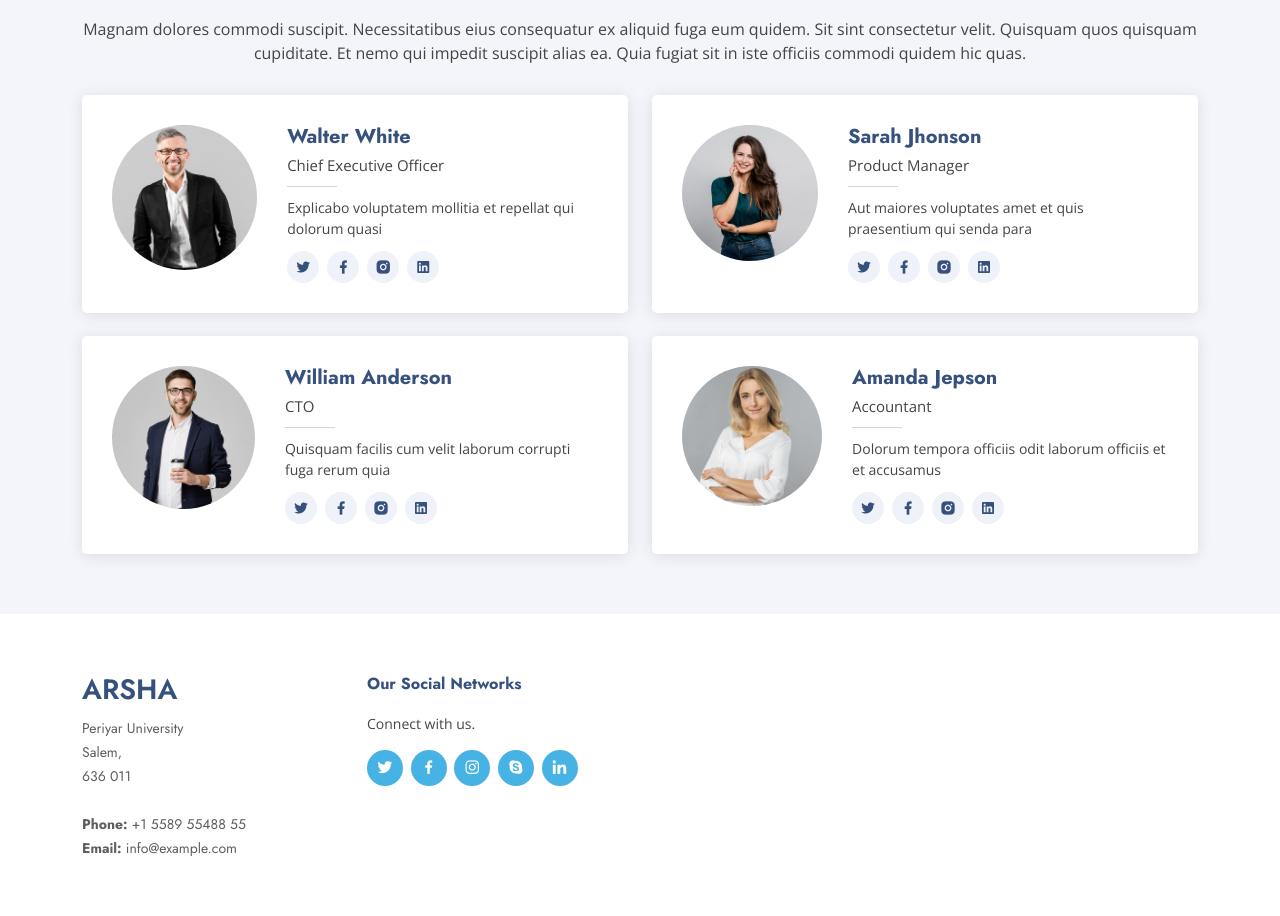
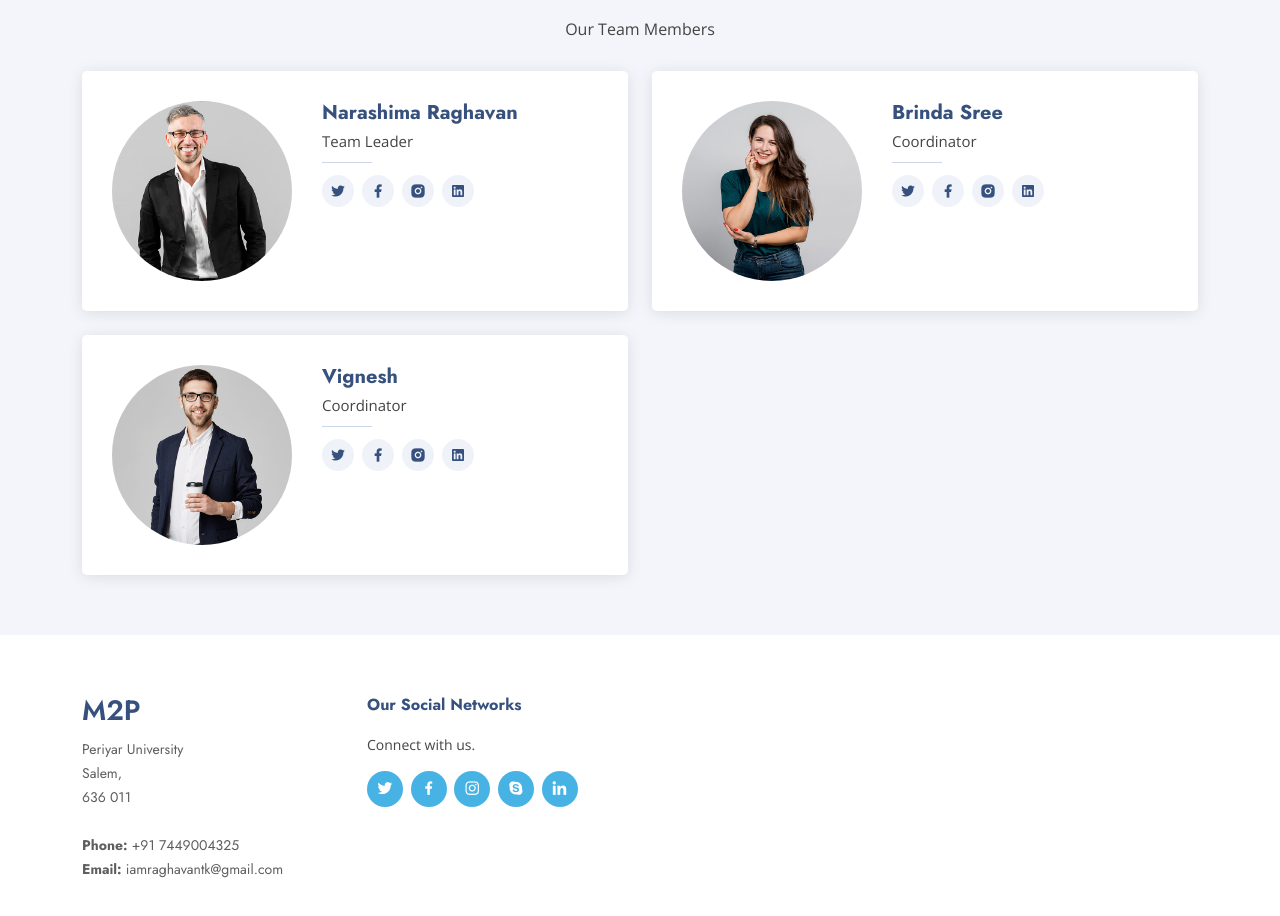
Before and after one commit to Micoder-dev/M2P, a plain HTML site: page index.html in a window 1280 px wide. Shown: the part 1162-2078 px from the top of the page. Drawn offline with nearby package versions, Linux system fonts and the light colour scheme.

Commit message:
contents modified

```diff
--- a/index.html
+++ b/index.html
@@ -66,10 +66,9 @@
       <div class="row">
         <div class="col-lg-6 d-flex flex-column justify-content-center pt-4 pt-lg-0 order-2 order-lg-1" data-aos="fade-up" data-aos-delay="200">
           <h1>Market 2 Pocket</h1>
-          <h2>We are team of talented advicers in market</h2>
+          <h2>Creating Pro Investors</h2>
           <div class="d-flex justify-content-center justify-content-lg-start">
             <a href="#about" class="btn-get-started scrollto">Get Started</a>
-            <a href="https://www.youtube.com/watch?v=jDDaplaOz7Q" class="glightbox btn-watch-video"><i class="bi bi-play-circle"></i><span>Watch Video</span></a>
           </div>
         </div>
         <div class="col-lg-6 order-1 order-lg-2 hero-img" data-aos="zoom-in" data-aos-delay="200">
@@ -122,7 +121,7 @@
 
         <div class="section-title">
           <h2>Team</h2>
-          <p>Magnam dolores commodi suscipit. Necessitatibus eius consequatur ex aliquid fuga eum quidem. Sit sint consectetur velit. Quisquam quos quisquam cupiditate. Et nemo qui impedit suscipit alias ea. Quia fugiat sit in iste officiis commodi quidem hic quas.</p>
+          <p>Our Team Members</p>
         </div>
 
         <div class="row">
@@ -131,9 +130,8 @@
             <div class="member d-flex align-items-start" data-aos="zoom-in" data-aos-delay="100">
               <div class="pic"><img src="assets/img/team/team-1.jpg" class="img-fluid" alt=""></div>
               <div class="member-info">
-                <h4>Walter White</h4>
-                <span>Chief Executive Officer</span>
-                <p>Explicabo voluptatem mollitia et repellat qui dolorum quasi</p>
+                <h4>Narashima Raghavan</h4>
+                <span>Team Leader</span>
                 <div class="social">
                   <a href=""><i class="ri-twitter-fill"></i></a>
                   <a href=""><i class="ri-facebook-fill"></i></a>
@@ -148,9 +146,8 @@
             <div class="member d-flex align-items-start" data-aos="zoom-in" data-aos-delay="200">
               <div class="pic"><img src="assets/img/team/team-2.jpg" class="img-fluid" alt=""></div>
               <div class="member-info">
-                <h4>Sarah Jhonson</h4>
-                <span>Product Manager</span>
-                <p>Aut maiores voluptates amet et quis praesentium qui senda para</p>
+                <h4>Brinda Sree</h4>
+                <span>Coordinator</span>
                 <div class="social">
                   <a href=""><i class="ri-twitter-fill"></i></a>
                   <a href=""><i class="ri-facebook-fill"></i></a>
@@ -165,9 +162,8 @@
             <div class="member d-flex align-items-start" data-aos="zoom-in" data-aos-delay="300">
               <div class="pic"><img src="assets/img/team/team-3.jpg" class="img-fluid" alt=""></div>
               <div class="member-info">
-                <h4>William Anderson</h4>
-                <span>CTO</span>
-                <p>Quisquam facilis cum velit laborum corrupti fuga rerum quia</p>
+                <h4>Vignesh</h4>
+                <span>Coordinator</span>
                 <div class="social">
                   <a href=""><i class="ri-twitter-fill"></i></a>
                   <a href=""><i class="ri-facebook-fill"></i></a>
@@ -178,22 +174,6 @@
             </div>
           </div>
 
-          <div class="col-lg-6 mt-4">
-            <div class="member d-flex align-items-start" data-aos="zoom-in" data-aos-delay="400">
-              <div class="pic"><img src="assets/img/team/team-4.jpg" class="img-fluid" alt=""></div>
-              <div class="member-info">
-                <h4>Amanda Jepson</h4>
-                <span>Accountant</span>
-                <p>Dolorum tempora officiis odit laborum officiis et et accusamus</p>
-                <div class="social">
-                  <a href=""><i class="ri-twitter-fill"></i></a>
-                  <a href=""><i class="ri-facebook-fill"></i></a>
-                  <a href=""><i class="ri-instagram-fill"></i></a>
-                  <a href=""> <i class="ri-linkedin-box-fill"></i> </a>
-                </div>
-              </div>
-            </div>
-          </div>
 
         </div>
 
@@ -211,13 +191,13 @@
         <div class="row">
 
           <div class="col-lg-3 col-md-6 footer-contact">
-            <h3>Arsha</h3>
+            <h3>M2P</h3>
             <p>
               Periyar University <br>
               Salem,<br>
               636 011 <br><br>
-              <strong>Phone:</strong> +1 5589 55488 55<br>
-              <strong>Email:</strong> info@example.com<br>
+              <strong>Phone:</strong> +91 7449004325<br>
+              <strong>Email:</strong> iamraghavantk@gmail.com<br>
             </p>
           </div>
 
```
